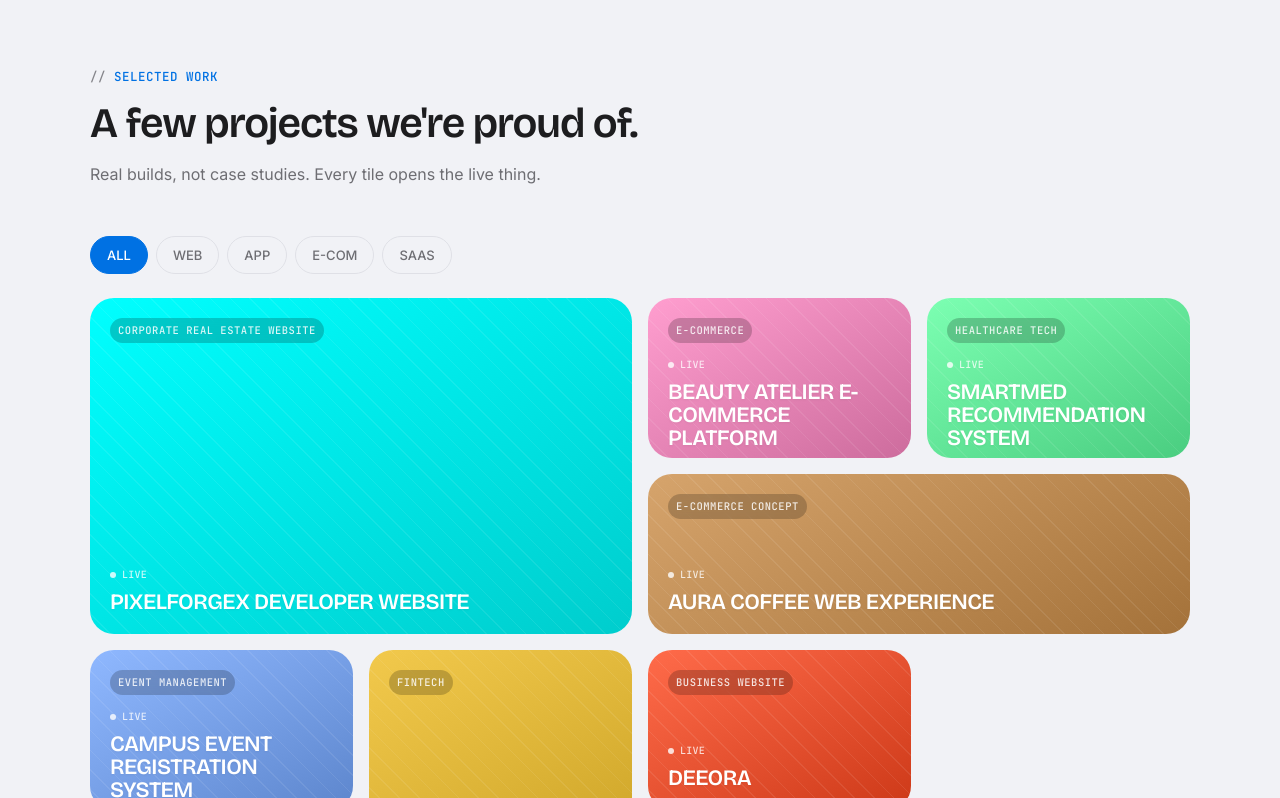
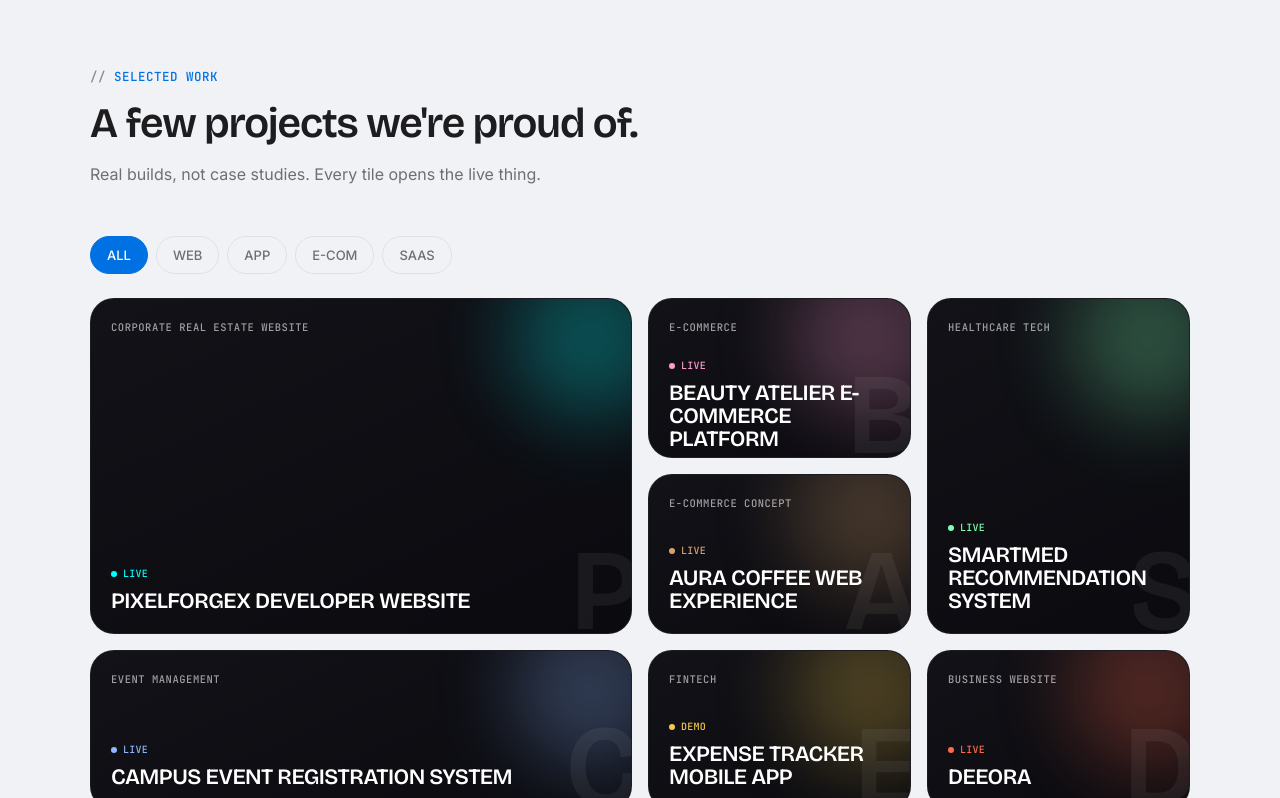
Before and after one commit to MOKSH2425/pixelforgex, a Next.js app: page / in a window 1280 px wide. Shown: the part 2051-2849 px from the top of the page. Built offline with nearby package versions, Linux system fonts and the light colour scheme; no server answers.

Commit message:
minor updates continues with more changes one more time

```diff
--- a/app/page.tsx
+++ b/app/page.tsx
@@ -7,7 +7,7 @@ import Services      from "@/components/sections/Services";
 import Portfolio     from "@/components/sections/Portfolio";
 import Process       from "@/components/sections/Process";
 import About         from "@/components/sections/About";
-import WhyUs         from "@/components/sections/WhyUs";
+// import WhyUs         from "@/components/sections/WhyUs"; // temporarily disabled — restore when ready
 import Testimonials  from "@/components/sections/Testimonials";
 import Contact       from "@/components/sections/Contact";
 
@@ -23,7 +23,7 @@ export default function Home() {
         <Portfolio />
         <Process />
         <About />
-        <WhyUs />
+        {/* <WhyUs /> — temporarily disabled, restore when ready */}
         <Testimonials />
         <Contact />
       </main>
--- a/components/sections/Portfolio.tsx
+++ b/components/sections/Portfolio.tsx
@@ -1,6 +1,6 @@
 "use client";
 
-import { useState } from "react";
+import { useEffect, useState } from "react";
 import { motion, AnimatePresence } from "framer-motion";
 import { ArrowUpRight } from "lucide-react";
 import FadeUp from "@/components/ui/FadeUp";
@@ -14,31 +14,28 @@ type Filter = (typeof FILTERS)[number];
 const SPANS = [
   "lg:col-span-2 lg:row-span-2",
   "",
-  "",
-  "lg:col-span-2",
-  "",
   "lg:row-span-2",
   "",
   "lg:col-span-2",
   "",
   "",
+  "lg:row-span-2",
+  "lg:col-span-2",
+  "",
   "",
 ];
 
-function shade(hex: string, amt: number) {
-  const n = parseInt(hex.replace("#", ""), 16);
-  const r = Math.min(255, Math.max(0, (n >> 16) + amt));
-  const g = Math.min(255, Math.max(0, ((n >> 8) & 0xff) + amt));
-  const b = Math.min(255, Math.max(0, (n & 0xff) + amt));
-  return `rgb(${r},${g},${b})`;
-}
-
 export default function Portfolio() {
   const [active, setActive] = useState<Filter>("ALL");
+  const [expanded, setExpanded] = useState(false);
 
   const visible = PROJECTS.filter(
     (p) => active === "ALL" || p.tags.includes(active as never),
   );
+
+  useEffect(() => {
+    setExpanded(false);
+  }, [active]);
 
   return (
     <section id="portfolio" className="relative z-[1] py-28 px-6 bg-surface-2">
@@ -69,6 +66,11 @@ export default function Portfolio() {
           </div>
         </FadeUp>
 
+        <div
+          className={`relative overflow-hidden transition-[max-height] duration-500 ease-out sm:!max-h-none sm:!overflow-visible ${
+            expanded ? "max-h-[3000px]" : "max-h-[640px]"
+          }`}
+        >
           <motion.div
             layout
             className="grid grid-cols-2 lg:grid-cols-4 gap-3 sm:gap-4 lg:auto-rows-[160px]"
@@ -85,45 +87,46 @@ export default function Portfolio() {
                   animate={{ opacity: 1, scale: 1 }}
                   exit={{ opacity: 0, scale: 0.92 }}
                   transition={{ duration: 0.25 }}
-                className={`group relative rounded-2xl sm:rounded-3xl overflow-hidden aspect-square lg:aspect-auto no-underline ${SPANS[i % SPANS.length]}`}
+                  className={`group relative rounded-2xl sm:rounded-3xl overflow-hidden aspect-square lg:aspect-auto no-underline border border-white/[0.06] ${SPANS[i % SPANS.length]}`}
                   style={{
-                  background: `linear-gradient(150deg, ${proj.color} 0%, ${shade(proj.color, -50)} 100%)`,
+                    background:
+                      "linear-gradient(155deg, #121218 0%, #0A0A0F 100%)",
                   }}
                 >
-                {/* subtle diagonal texture so the tile doesn't read as a flat SaaS block */}
+                  {/* corner glow in the project's own color — restrained, not a full-color tile */}
                   <span
                     aria-hidden
-                  className="absolute inset-0 opacity-[0.08] pointer-events-none"
-                  style={{
-                    backgroundImage:
-                      "repeating-linear-gradient(45deg, #fff 0px, #fff 1px, transparent 1px, transparent 14px)",
-                  }}
+                    className="absolute -top-10 -right-10 w-32 h-32 sm:w-40 sm:h-40 rounded-full opacity-[0.28] blur-2xl pointer-events-none transition-opacity duration-300 group-hover:opacity-[0.4]"
+                    style={{ background: proj.color }}
                   />
+                  {/* faint signature initial for texture */}
                   <span
                     aria-hidden
-                  className="absolute inset-0 opacity-0 group-hover:opacity-100 transition-opacity duration-300"
-                  style={{
-                    background:
-                      "linear-gradient(0deg, rgba(0,0,0,0.55) 0%, transparent 55%)",
-                  }}
-                />
+                    className="absolute -bottom-4 -right-2 font-display font-semibold leading-none select-none pointer-events-none opacity-[0.06]"
+                    style={{ fontSize: "clamp(64px, 9vw, 128px)", color: "#fff" }}
+                  >
+                    {proj.name.charAt(0)}
+                  </span>
 
                   <div className="relative h-full flex flex-col justify-between p-3.5 sm:p-5">
                     <div className="flex items-start justify-between gap-2">
-                    <span className="font-mono text-[9px] sm:text-[10.5px] font-medium uppercase tracking-wider text-white/85 bg-black/20 backdrop-blur-sm rounded-full px-2 py-1 truncate">
+                      <span className="font-mono text-[9px] sm:text-[10.5px] font-medium uppercase tracking-wider text-white/60 truncate">
                         {proj.category.split(" / ")[1] ?? proj.category}
                       </span>
-                    <span className="w-7 h-7 sm:w-8 sm:h-8 rounded-full bg-black/20 backdrop-blur-sm flex items-center justify-center flex-shrink-0 opacity-0 group-hover:opacity-100 -translate-y-1 group-hover:translate-y-0 transition-all duration-300">
+                      <span className="w-7 h-7 sm:w-8 sm:h-8 rounded-full border border-white/15 flex items-center justify-center flex-shrink-0 opacity-0 group-hover:opacity-100 -translate-y-1 group-hover:translate-y-0 transition-all duration-300">
                         <ArrowUpRight size={13} className="text-white" />
                       </span>
                     </div>
 
                     <div>
-                    <span className="inline-flex items-center gap-1.5 font-mono text-[9px] sm:text-[10px] font-medium uppercase tracking-wide text-white/80 mb-1.5 sm:mb-2">
-                      <span className="w-1.5 h-1.5 rounded-full bg-white/80" />
+                      <span
+                        className="inline-flex items-center gap-1.5 font-mono text-[9px] sm:text-[10px] font-medium uppercase tracking-wide mb-1.5 sm:mb-2"
+                        style={{ color: proj.color }}
+                      >
+                        <span className="w-1.5 h-1.5 rounded-full" style={{ background: proj.color }} />
                         {proj.status === "live" ? "Live" : "Demo"}
                       </span>
-                    <h3 className="font-display font-semibold text-white leading-[1.05] tracking-tight text-[15px] sm:text-[19px] md:text-[22px] drop-shadow-sm">
+                      <h3 className="font-display font-semibold text-white leading-[1.05] tracking-tight text-[15px] sm:text-[19px] md:text-[22px]">
                         {proj.name}
                       </h3>
                     </div>
@@ -132,6 +135,26 @@ export default function Portfolio() {
               ))}
             </AnimatePresence>
           </motion.div>
+
+          {!expanded && (
+            <div
+              className="sm:hidden absolute bottom-0 left-0 right-0 h-32 pointer-events-none"
+              style={{
+                background:
+                  "linear-gradient(0deg, var(--color-surface-2) 15%, transparent 100%)",
+              }}
+            />
+          )}
+        </div>
+
+        {!expanded && visible.length > 4 && (
+          <button
+            onClick={() => setExpanded(true)}
+            className="sm:hidden mt-5 w-full text-[13.5px] font-medium text-ink border border-line rounded-full py-3 hover:border-faint transition-colors duration-200"
+          >
+            View all projects ({visible.length})
+          </button>
+        )}
       </div>
     </section>
   );
```
Lines whose indentation alone changed are shown as unchanged.
